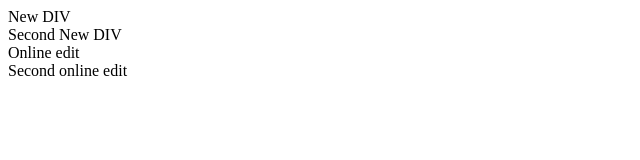
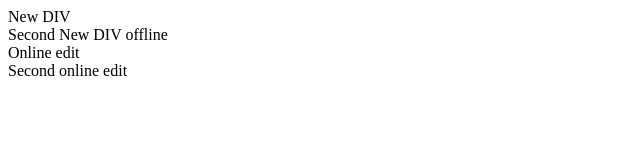
Before and after one commit to karthik02318/studygit, a plain HTML site: page index.html in a window 1280 px wide. Shown: the full height of the page, 0-640 px from the left. Drawn offline with Linux system fonts and the light colour scheme.

Commit message:
seventh commit

```diff
--- a/index.html
+++ b/index.html
@@ -4,7 +4,7 @@
 <body>
 <div></div>
 <div>New DIV</div>
-<div>Second New DIV</div>
+<div>Second New DIV offline</div>
 <div>Online edit</div>
   <div>Second online edit</div>
 </body>
```
